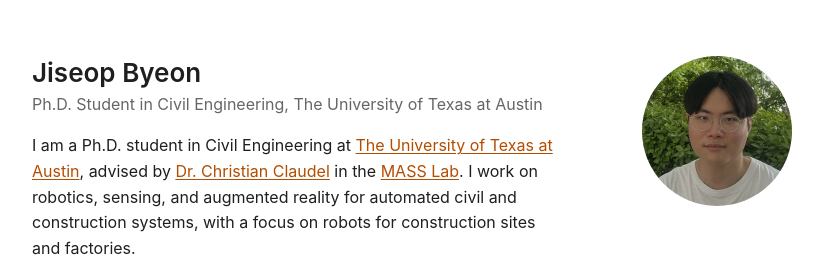
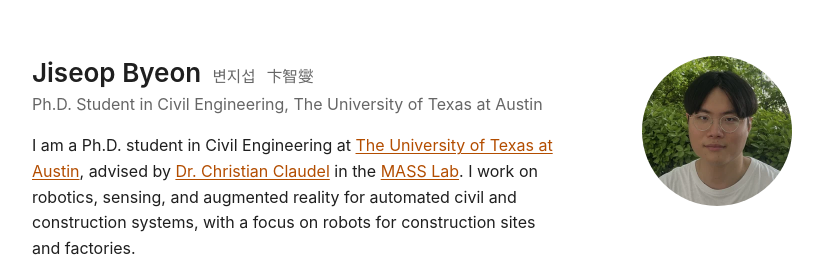
Before and after one commit to jiseop-byeon/jiseop-byeon.github.io, a Jekyll site: the page built from index.html, in a window 1280 px wide. Shown: the top 258 px of the page, without its empty margins (228-1051 px from the left). Built offline with Jekyll 4.4.1, drawn with Linux system fonts in a browser that asks for light colours.

Commit message:
Add Korean name and Hanja next to the name
Show 변지섭 and 卞智燮 beside "Jiseop Byeon", unbolded and grey, sized
relative to the name (60% on desktop, 50% on phones). Marked lang="ko"
and backed by Korean system fonts so the Hanja uses Korean glyphs.

Co-Authored-By: Claude Opus 5.5 <noreply@anthropic.com>

```diff
--- a/_data/profile.yml
+++ b/_data/profile.yml
@@ -1,5 +1,7 @@
 # Top of the homepage.
 name: Jiseop Byeon
+# Shown small and unbolded next to the name (Korean name, then Hanja).
+name_ko: [변지섭, 卞智燮]
 role: Ph.D. Student in Civil Engineering
 affiliation: The University of Texas at Austin
 photo: /assets/images/web/profile-300.webp
--- a/assets/css/site.css
+++ b/assets/css/site.css
@@ -24,7 +24,8 @@ body {
   margin: 0;
   background: var(--bg);
   color: var(--text);
-  font: 1rem/1.6 -apple-system, BlinkMacSystemFont, "Segoe UI", Helvetica, Arial, sans-serif;
+  font: 1rem/1.6 -apple-system, BlinkMacSystemFont, "Segoe UI", Helvetica, Arial,
+    "Apple SD Gothic Neo", "Malgun Gothic", "Noto Sans KR", sans-serif;
 }
 
 .page { max-width: 760px; margin: 0 auto; padding: 56px 20px 32px; }
@@ -52,7 +53,9 @@ img { max-width: 100%; height: auto; }
 .intro { display: flex; gap: 36px; align-items: flex-start; }
 .intro__text { flex: 1; min-width: 0; }
 .intro__role { margin: 2px 0 16px; color: var(--muted); }
-.intro__aff { display: inline-block; }   /* the university name wraps as one unit */
+.intro__aff { display: inline-block; }
+/* Korean name and Hanja: sized relative to the name (about 60%), not bold. */
+.name-ko { margin-left: 0.3em; font-size: 0.6em; font-weight: 400; color: var(--muted); white-space: nowrap; }   /* the university name wraps as one unit */
 .intro__photo { flex: none; width: 150px; height: 150px; border-radius: 50%; object-fit: cover; }
 /* Link row as icons: calm grey, near-black on hover; each target is 34px square. */
 .icons { display: flex; flex-wrap: wrap; gap: 4px; margin: 2px 0 0 -6px; padding: 0; list-style: none; }
@@ -100,6 +103,7 @@ img { max-width: 100%; height: auto; }
   .page { padding-top: 32px; }
   .intro { flex-direction: column-reverse; gap: 16px; }
   .intro__photo { width: 112px; height: 112px; }
+  .name-ko { font-size: 0.5em; }
   .entry { flex-direction: column; gap: 10px; }
   .entry__thumb--empty { display: none; }
 }
--- a/index.html
+++ b/index.html
@@ -10,7 +10,7 @@ layout: default
 
 <section class="intro">
   <div class="intro__text">
-    <h1>{{ p.name }}</h1>
+    <h1>{{ p.name }}{% for n in p.name_ko %} <span class="name-ko" lang="ko">{{ n }}</span>{% endfor %}</h1>
     <p class="intro__role">{{ p.role }}, <span class="intro__aff">{{ p.affiliation }}</span></p>
     {%- for para in p.bio %}
     {{ para | markdownify }}
```
